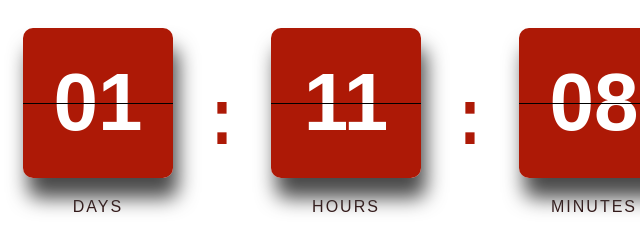
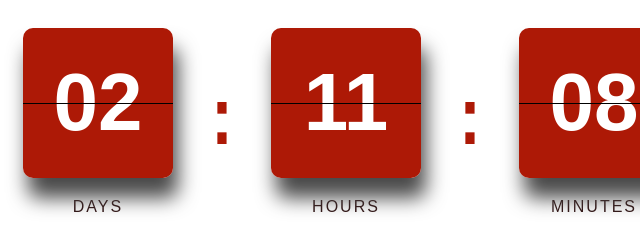
Before and after one commit to Rabab13/Timer, a plain HTML site: page index.html in a window 1280 px wide. Shown: the part 288-528 px from the top of the page, 170-810 px from the left. Drawn offline with Linux system fonts and the light colour scheme.

Commit message:
Update index.html

```diff
--- a/index.html
+++ b/index.html
@@ -301,7 +301,7 @@ createTimerElements();
 
 // Set your target date here (YYYY, MM-1, DD, HH, MM, SS)
 // Note: Months are 0-indexed (0 = January, 11 = December)
-const targetDate = new Date("2025-05-22T23:59:59Z").getTime();
+const targetDate = new Date("2025-05-23T23:59:59Z").getTime();
 // Set the target date to 5 seconds from now for testing
 // const targetDate = new Date(Date.now() + 5 * 1000).getTime();
 
```
